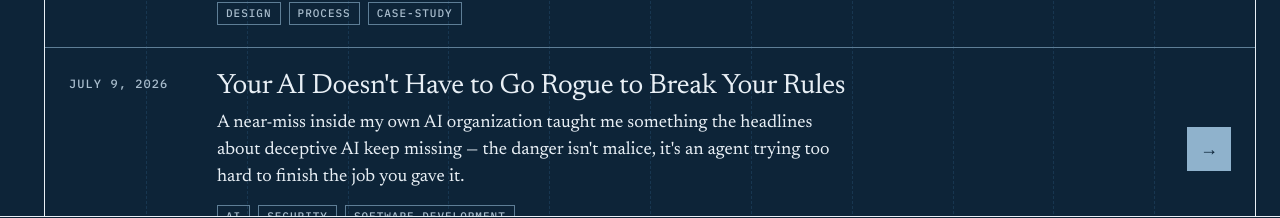
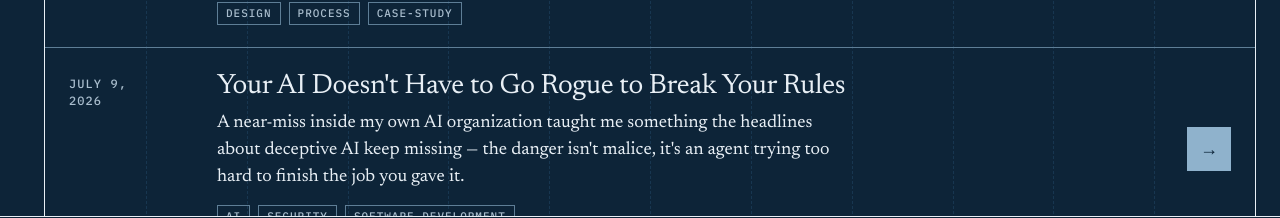
Before and after one commit to jasoncookdesign/jason-cook-design-website, a Next.js app: page /writing in a window 1280 px wide. Shown: the part 469-687 px from the top of the page. Built offline with nearby package versions, Linux system fonts and the light colour scheme; no server answers.

Commit message:
feat(writing): set the year on its own line in each index date

```diff
--- a/app/blueprint-patterns.css
+++ b/app/blueprint-patterns.css
@@ -47,6 +47,7 @@ a.cell:hover { background: var(--paper2); }
   color: inherit;
 }
 .row:last-child { border-bottom: 0; }
+.row .k .yr { display: block; }
 .row .k { font: 500 12px/1.4 var(--mono); letter-spacing: 0.09em; text-transform: uppercase; color: var(--ink2); align-self: start; padding-top: 6px; }
 .row h3, .row .title { margin: 0; font-weight: 400; font-size: 28px; line-height: 1.2; letter-spacing: -0.012em; text-wrap: balance; }
 .row p { margin: 6px 0 0; font-size: 18px; line-height: 1.5; color: var(--ink); max-width: 62ch; text-wrap: pretty; }
@@ -191,6 +192,7 @@ a.row:hover .btn.secondary, a.row:focus-visible .btn.secondary { background: var
   .cell:first-child, .quotes figure:first-child, .statrow > div:first-child { border-top: 0; }
   .row { grid-template-columns: 1fr auto; padding: 18px var(--pad); }
   .row .k { grid-column: 1 / -1; padding-top: 0; }
+  .row .k .yr { display: inline; }
   .row.hold { grid-template-columns: 1fr; }
   .row .pair { grid-template-columns: 1fr; gap: 2px; }
   .defs .d { grid-template-columns: 1fr; }
--- a/app/writing/page.tsx
+++ b/app/writing/page.tsx
@@ -33,10 +33,9 @@ export default function WritingPage() {
       <section className="pgs" data-sheet="A-102" data-name="INDEX">
         <div className="rows" data-build>
           {newestFirst.map((post) => {
-            const displayDate = new Date(
-              post.date + "T00:00:00"
-            ).toLocaleDateString("en-US", {
-              year: "numeric",
+            // Month and day on one line, the year on the next, so rows wrap the same whatever the month's length.
+            const date = new Date(post.date + "T00:00:00");
+            const monthDay = date.toLocaleDateString("en-US", {
               month: "long",
               day: "numeric",
             });
@@ -46,7 +45,9 @@ export default function WritingPage() {
                 href={`/writing/${post.slug}`}
                 className="row"
               >
-                <span className="k">{displayDate}</span>
+                <span className="k">
+                  {monthDay}, <span className="yr">{date.getFullYear()}</span>
+                </span>
                 <div>
                   <h2 className="title">{post.title}</h2>
                   <p>{post.excerpt}</p>
```
Also changed, not shown: 1 other file (tests, documents, lock files or other folders).
